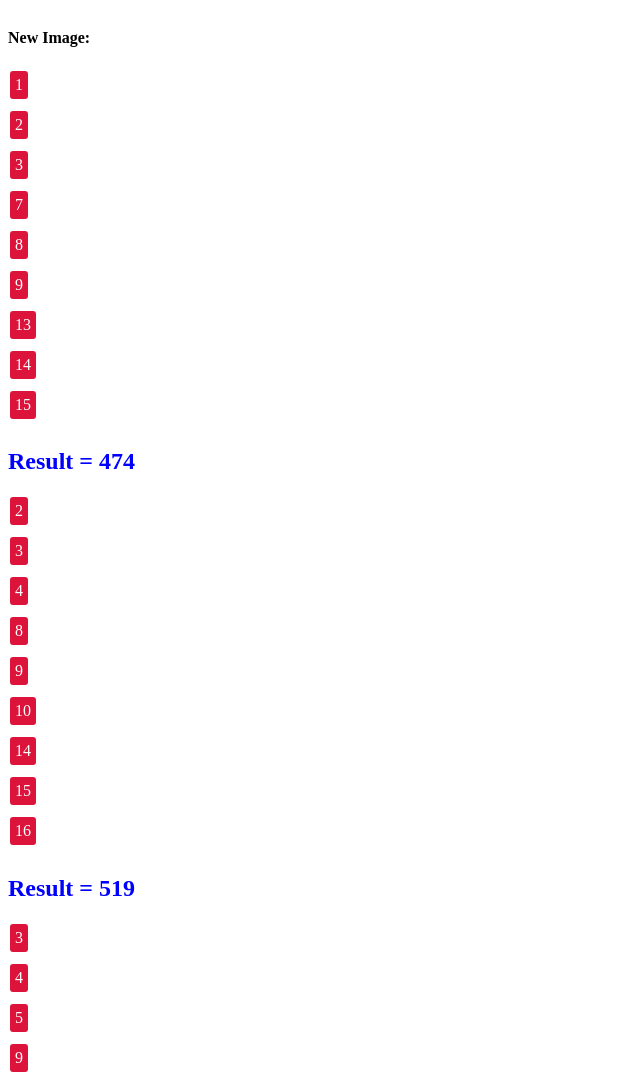
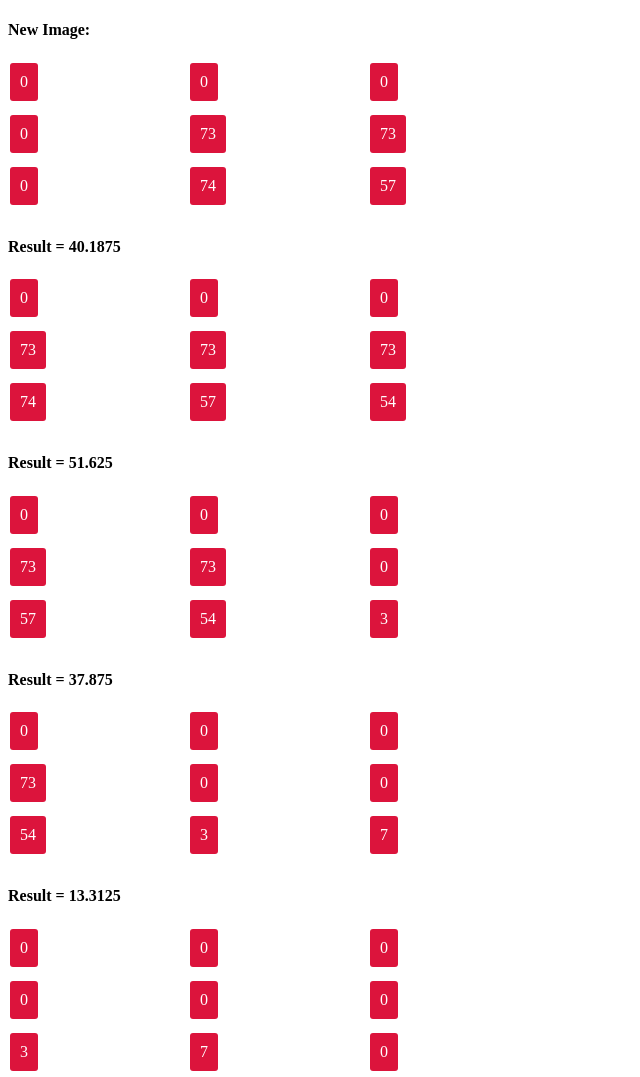
Before and after one commit to uttamsaha/Image-Processing, a plain HTML site: page Main/Main3*3.html in a window 1280 px wide. Shown: the top 1077 px of the page, without its empty margins (0-640 px from the left). Drawn offline with Linux system fonts and the light colour scheme.

Commit message:
design changed

```diff
--- a/Main/Main3*3.html
+++ b/Main/Main3*3.html
@@ -7,37 +7,30 @@
     <meta name="viewport" content="width=device-width, initial-scale=1.0">
     <title>Document</title>
     <style>
-        table {
-            display: grid;
-            grid-template-columns: repeat(1, 300px);
-        }
-
         td {
-            /* border: 1px solid gray; */
-            padding: 5px;
+            padding: 10px;
             background-color: crimson;
             color: white;
             border-radius: 3px;
-        }
-
-        .table-container {
-            display: flex;
-            gap: 50px;
         }
 
         p {
             margin-top: 120px;
             color: blue;
             font-size: 30px;
-
         }
 
-        h2 {
-            color: blue;
+        h4 {
+            color: rgb(0, 0, 0);
         }
 
         tr {
-            margin-bottom: 8px;
+            margin-bottom: 10px;
+        }
+
+        #table {
+            display: grid;
+            grid-template-columns: repeat(3, 180px);
         }
     </style>
 </head>
@@ -55,11 +48,12 @@
     <script>
         //change image, filter, m, n && increment index.
         const image = [
-            1, 2, 3, 4, 5, 6, 7, 8, 9, 10, 11, 12, 13, 14, 15, 16, 1, 18, 19, 20, 21, 22, 23, 24, 25, 26, 27, 28, 29, 30, 31, 32, 33, 34, 35, 36, 37, 38, 39, 40, 41, 42
+            0, 0, 0, 0, 0, 0, 0, 0, 73, 73, 73, 0, 0, 0, 0, 74, 57, 54, 3, 7, 0, 0, 47, 2, 72, 1, 99, 0, 0, 6, 27, 41, 2, 1, 0, 0, 72, 72, 54, 8, 205, 0, 0, 0, 0, 0, 0, 0, 0
         ];
-        const filter = [1, 2, 3, 4, 5, 6, 7, 8, 9];
+        // const filter = [0.0625, 0.125, 0.0625, 0.125, 0.25, 0.125, 0.0625, 0.125, 0.0625]; 3*3 weighted avg filter
+        const filter = [0.0625, 0.125, 0.0625, 0.125, 0.25, 0.125, 0.0625, 0.125, 0.0625];
         let m = 7;
-        let n = 6;
+        let n = 7;
 
         let x = 0;
         let y = 1;
@@ -93,9 +87,13 @@
                 let result = newImage[i] * filter[i];
                 sum += result;
             }
-            const h2 = document.createElement('h2');
-            h2.innerHTML = `Result = ${sum} <br>`;
-            table.appendChild(h2);
+            const h4 = document.createElement('h4');
+            const span = document.createElement('span');
+            const span2 = document.createElement('span');
+            h4.innerHTML = `Result = ${sum} <br>`;
+            table.appendChild(h4);
+            table.appendChild(span);
+            table.appendChild(span2);
             for (let i = 0; i < 9; i++) {
                 trackIndex.pop();
                 newImage.pop();
@@ -109,7 +107,7 @@
             console.log(trackIndex);
 
             ///increment index
-            if (z == 5 || z == 11 || z == 17 || z == 23 || z == 29) {
+            if (z == 6 || z == 13 || z == 20 || z == 27 || z == 34) {
                 x += 2;
                 y += 2;
                 z += 2;
```
